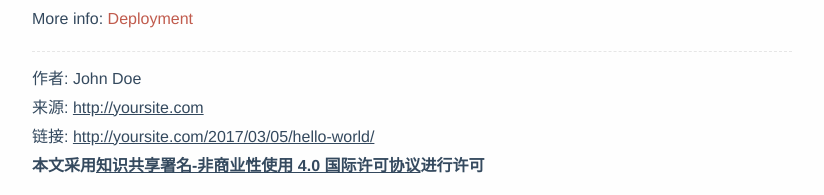
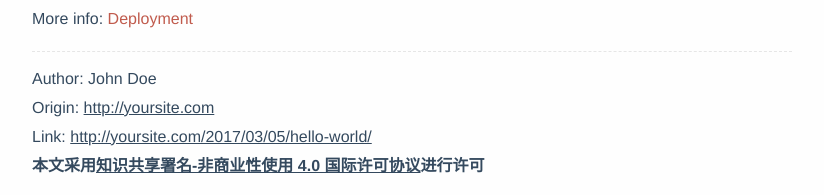
Before and after one commit to lovebeen/lovebeen.github.io, a plain HTML site: page 2017/03/05/hello-world/index.html in a window 1280 px wide. Shown: the part 993-1188 px from the top of the page, without its empty margins (228-1052 px from the left). Drawn offline with Linux system fonts and the light colour scheme; a web font is replaced by a local one.

Commit message:
Site updated: 2017-03-05 13:19:53

```diff
--- a/2017/03/05/hello-world/index.html
+++ b/2017/03/05/hello-world/index.html
@@ -208,15 +208,15 @@ Quick">
 
   <div class="post-copyright">
     <p class="copyright-item">
-      <span>作者: </span>
+      <span>Author: </span>
       <span>John Doe</span>
     </p>
     <p class="copyright-item">
-      <span>来源: </span>
+      <span>Origin: </span>
       <a href="http://yoursite.com">http://yoursite.com</a>
     </p>
     <p class="copyright-item">
-      <span>链接: </span>
+      <span>Link: </span>
       <a href="http://yoursite.com/2017/03/05/hello-world/">http://yoursite.com/2017/03/05/hello-world/</a>
     </p>
 
```
Also changed, not shown: 2017/03/05/我的第一遍博客/index.html (+3 -3 lines).
